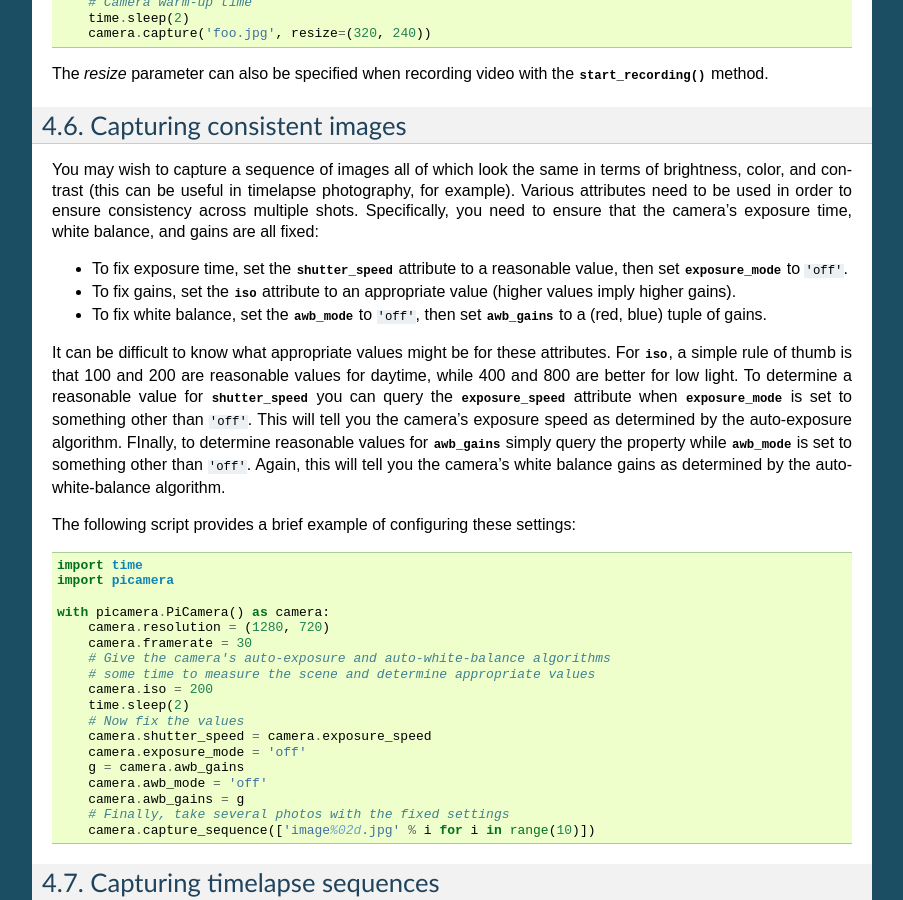
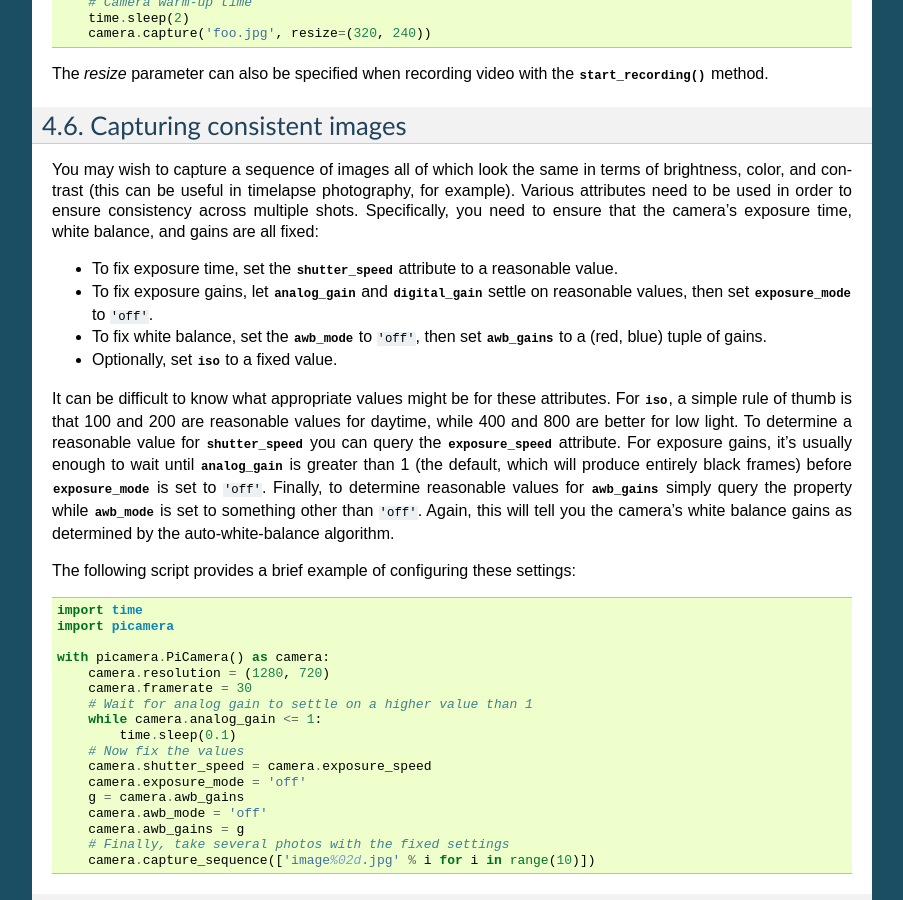
Before and after one commit to waveform80/picamera, a Sphinx documentation site: the page built from docs/recipes1.rst, in a window 1280 px wide and 900 px high, scrolled down 2676 px. Shown: the whole window, without its empty margins (198-1101 px from the left). Built offline with Sphinx 7.4.7, drawn with Linux system fonts in a browser that asks for light colours.

Commit message:
Closes #171, #182

```diff
--- a/docs/recipes1.rst
+++ b/docs/recipes1.rst
@@ -199,27 +199,28 @@ ensure consistency across multiple shots. Specifically, you need to ensure that
 the camera's exposure time, white balance, and gains are all fixed:
 
 * To fix exposure time, set the :attr:`~picamera.PiCamera.shutter_speed`
-  attribute to a reasonable value, then set
+  attribute to a reasonable value.
+* To fix exposure gains, let :attr:`~picamera.PiCamera.analog_gain` and
+  :attr:`~picamera.PiCamera.digital_gain` settle on reasonable values, then set
   :attr:`~picamera.PiCamera.exposure_mode` to ``'off'``.
-* To fix gains, set the :attr:`~picamera.PiCamera.iso` attribute to an
-  appropriate value (higher values imply higher gains).
 * To fix white balance, set the :attr:`~picamera.PiCamera.awb_mode` to
   ``'off'``, then set :attr:`~picamera.PiCamera.awb_gains` to a (red, blue)
   tuple of gains.
+* Optionally, set :attr:`~picamera.PiCamera.iso` to a fixed value.
 
 It can be difficult to know what appropriate values might be for these
 attributes.  For :attr:`~picamera.PiCamera.iso`, a simple rule of thumb is that
 100 and 200 are reasonable values for daytime, while 400 and 800 are better for
 low light. To determine a reasonable value for
 :attr:`~picamera.PiCamera.shutter_speed` you can query the
-:attr:`~picamera.PiCamera.exposure_speed` attribute when
-:attr:`~picamera.PiCamera.exposure_mode` is set to something other than
-``'off'``. This will tell you the camera's exposure speed as determined by the
-auto-exposure algorithm. FInally, to determine reasonable values for
-:attr:`~picamera.PiCamera.awb_gains` simply query the property while
-:attr:`~picamera.PiCamera.awb_mode` is set to something other than ``'off'``.
-Again, this will tell you the camera's white balance gains as determined by the
-auto-white-balance algorithm.
+:attr:`~picamera.PiCamera.exposure_speed` attribute.  For exposure gains, it's
+usually enough to wait until :attr:`~picamera.PiCamera.analog_gain` is greater
+than 1 (the default, which will produce entirely black frames) before
+:attr:`~picamera.PiCamera.exposure_mode` is set to ``'off'``.  Finally, to
+determine reasonable values for :attr:`~picamera.PiCamera.awb_gains` simply
+query the property while :attr:`~picamera.PiCamera.awb_mode` is set to
+something other than ``'off'``.  Again, this will tell you the camera's white
+balance gains as determined by the auto-white-balance algorithm.
 
 The following script provides a brief example of configuring these settings::
 
@@ -229,10 +230,9 @@ The following script provides a brief example of configuring these settings::
     with picamera.PiCamera() as camera:
         camera.resolution = (1280, 720)
         camera.framerate = 30
-        # Give the camera's auto-exposure and auto-white-balance algorithms
-        # some time to measure the scene and determine appropriate values
-        camera.iso = 200
-        time.sleep(2)
+        # Wait for analog gain to settle on a higher value than 1
+        while camera.analog_gain <= 1:
+            time.sleep(0.1)
         # Now fix the values
         camera.shutter_speed = camera.exposure_speed
         camera.exposure_mode = 'off'
```
Also changed, not shown: 1 other file.
